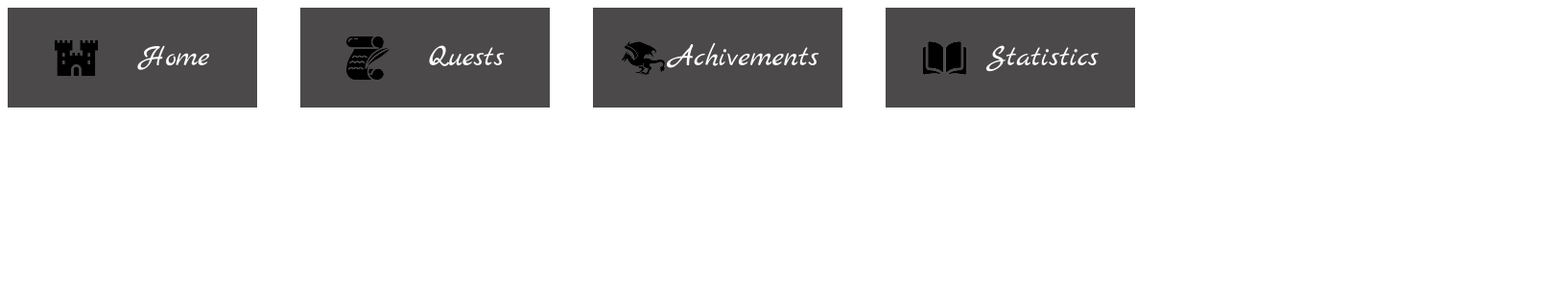
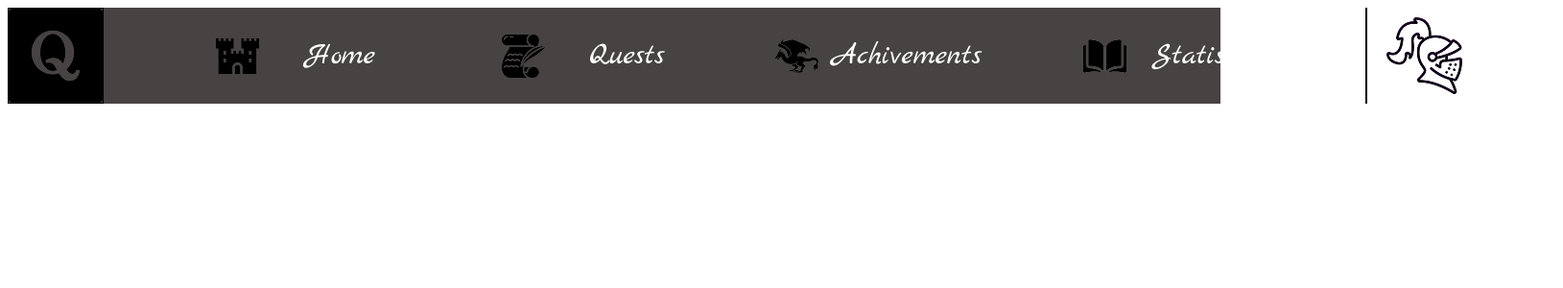
Before and after one commit to Baroslav/QuestLife, a Next.js app: page / in a window 1280 px wide. Shown: the top 300 px of the page at 96% size, 1629 px wide, since content can reach past the window. Built offline with nearby package versions, Linux system fonts and the light colour scheme.

Commit message:
crete the header bar

```diff
--- /dev/null
+++ b/src/app/components/header/character/character.module.css
@@ -0,0 +1,32 @@
+.loginPanel {
+    display: flex;
+    gap: 30px;
+    border-left: 2px solid black;
+    padding: 10px 20px;
+    width: 10%;
+}
+
+.imgWrapper {
+
+}
+
+.imgWrapper img {
+    width: 80px;
+}
+.login {
+    display: flex;
+    flex-direction: column;
+    gap: 15px;
+    text-align: right;
+}
+
+.login p {
+    cursor: pointer;
+    margin: 0px;
+    font-size: 24px;
+    color: white;
+    transition: all ease-in-out 0.2s;
+}
+.login p:hover {
+    color: black;
+}
--- a/src/app/components/header/character/character.tsx
+++ b/src/app/components/header/character/character.tsx
@@ -1,13 +1,17 @@
-
+import styles from './character.module.css'
 
 const Character = () => {
     return (
-        <div>
-            <div>
+        <div className={styles.loginPanel}>
+            <div className={styles.imgWrapper}>
                 <img src="./helmet.png" alt="" />
             </div>
-            <p>Login</p>
-            <p>Register</p>
+            <div className={styles.login}>
+                <p>Login</p>
+                <p>Register</p>
+            </div>
         </div>
     )
 }
+
+export default Character
--- /dev/null
+++ b/src/app/components/header/headerGoroup/headerGoroup.tsx
@@ -0,0 +1,15 @@
+import Character from "../character/character"
+import NavBar from "../navBar/navBar"
+import styles from "./headerGorup.module.css"
+
+const HeaderGoroup = () => {
+    return (
+        <header className={styles.header}>
+            <img src="./logo.png" alt="" />
+            <NavBar/>
+            <Character/>
+        </header>
+    )
+}
+
+export default HeaderGoroup
--- /dev/null
+++ b/src/app/components/header/headerGoroup/headerGorup.module.css
@@ -0,0 +1,11 @@
+.header {
+    background-color: #474343;
+    display: flex;
+    justify-content: space-evenly;
+    height: 100px;
+}
+
+.header img:hover {
+    cursor: pointer;
+    transform: scale(1.02)
+}
--- a/src/app/components/header/navBar/navBar.module.css
+++ b/src/app/components/header/navBar/navBar.module.css
@@ -1,4 +1,8 @@
 .navBar {
+    padding: 0px 100px;
     display: flex;
-    gap: 45px;
+    gap: 100px;
+    justify-content: space-around;
+    width: 92%;
+    align-items: center;
 }
--- a/src/app/components/header/navItems/navItem.module.css
+++ b/src/app/components/header/navItems/navItem.module.css
@@ -1,17 +1,19 @@
 .navItem {
-    width: 200px;
+    min-width: 200px;
     position: relative;
-    background-color: rgb(75, 73, 73);
-    padding: 0px 30px;
+    height: 51px;
 }
 .navLink {
+    height: 51px;
+    margin-bottom: 5px;
     display: flex;
     align-items: center;
     justify-content: space-around;
-    gap: 5px;
+    gap: 15px;
     font-size: 32px;
     text-decoration: none;
     color: white;
+    transition: all ease-in-out 0.3s;
 }
 
 .navLink img {
@@ -22,12 +24,16 @@
 .navItem span{
     position: absolute;
     width: 0%;
-    left: 0;
-    bottom: 0;
+    left: 50%;
+    transform: translateX(-50%);
+    bottom: -15%;
     height: 3px;
     background-color: rgb(255, 255, 255);
     transition: all ease-in-out 0.2s;
 }
 .navItem:hover > span{
-    width: 100%;
+    width: 120%;
 }
+.navItem:hover > a{
+   color: black;
+}
--- a/src/app/page.tsx
+++ b/src/app/page.tsx
@@ -6,6 +6,7 @@ import AchivementFillter from "./components/ui/achivementFilter/achivementFilter
 import AchivementFilter from "./components/ui/achivementFilter/achivementFilter";
 import Search from "./components/ui/search/search";
 import NavBar from "./components/header/navBar/navBar";
+import HeaderGoroup from "./components/header/headerGoroup/headerGoroup";
 
 
 
@@ -14,7 +15,7 @@ const marckSctipt = Marck_Script({subsets : ["latin"], weight : "400"})
 export default function Home() {
   return (
     <div className={marckSctipt.className}>
-      <NavBar/>
+      <HeaderGoroup/>
     </div>
   );
 }
```
Also changed, not shown: public/logo.png (added), src/app/components/header/character/character.mofule.css (deleted).
